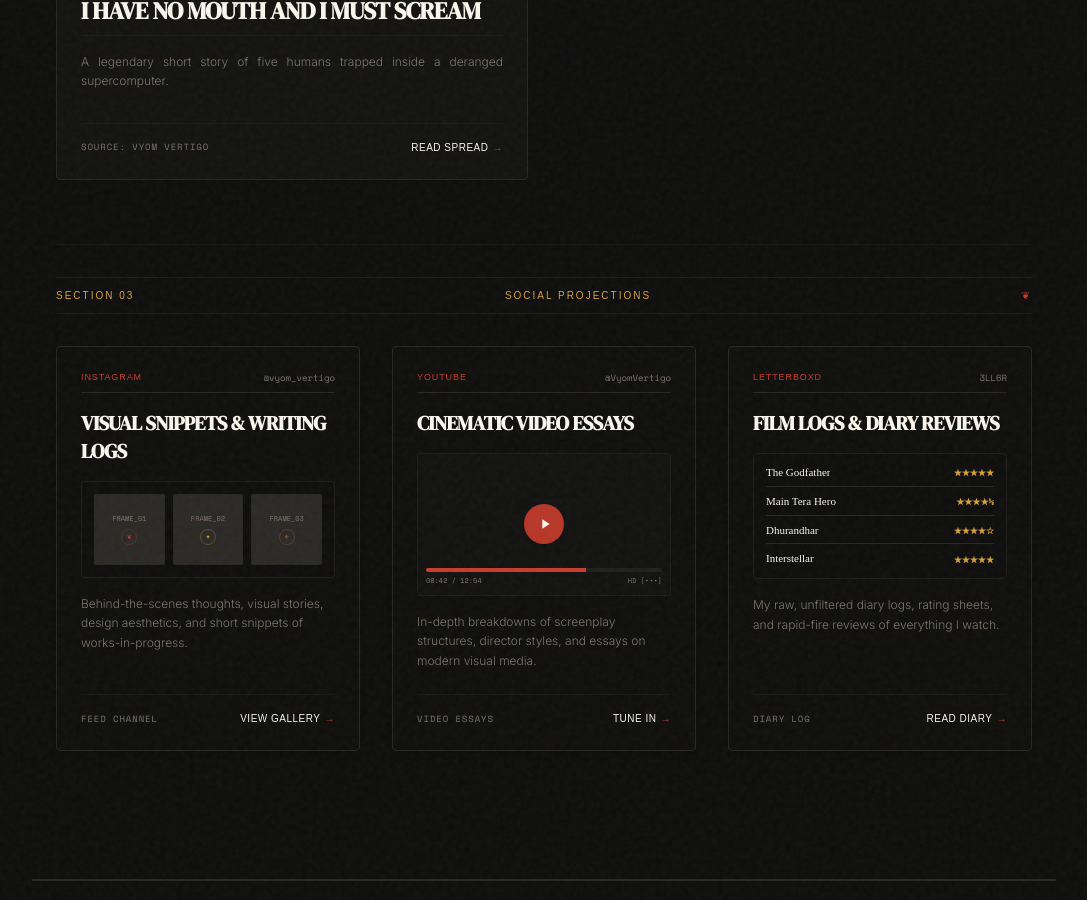
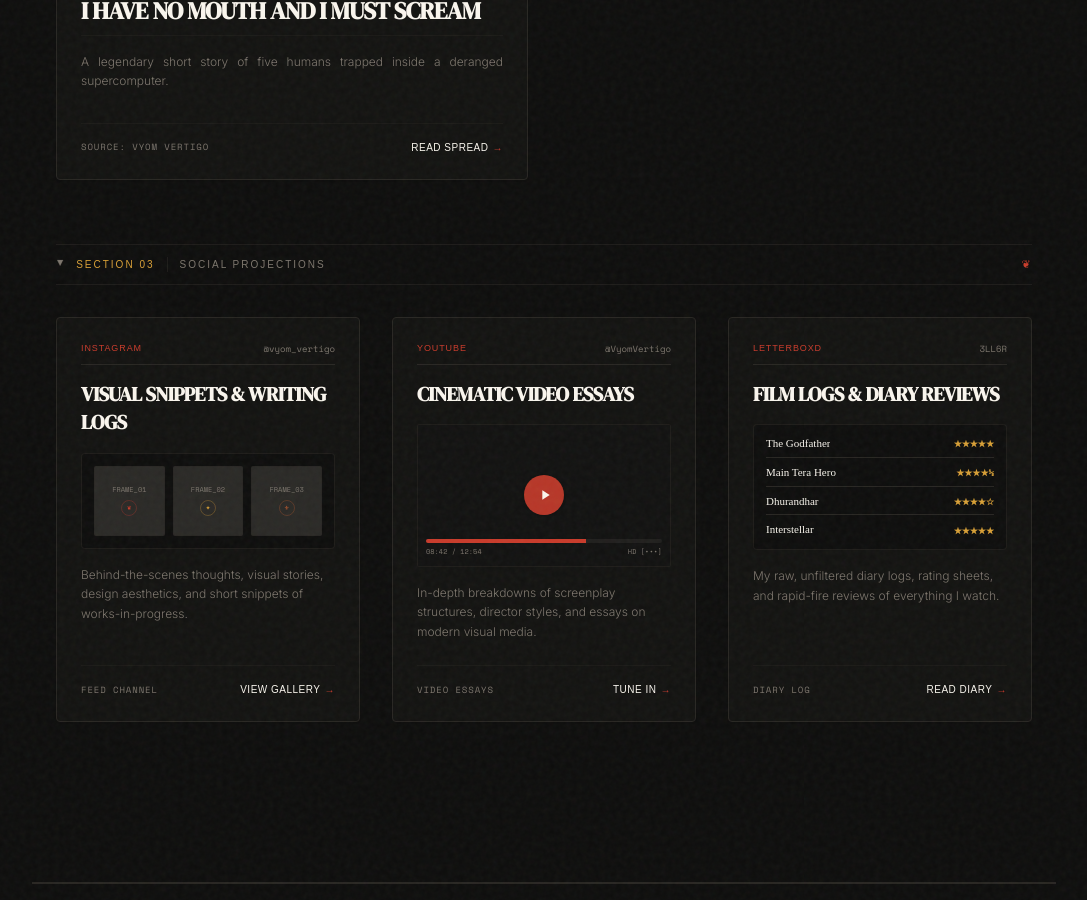
Before and after one commit to Vyom11/vyom_vertigo, a Jekyll site: the page built from portfolio.md, in a window 1280 px wide and 900 px high, scrolled down 2387 px. Shown: the whole window, without its empty margins (96-1183 px from the left). Built offline with Jekyll 4.4.1, drawn with Linux system fonts in a browser that asks for light colours; nearby versions of some CDN libraries; some web fonts are replaced.

Commit message:
feat: limit homepage post display to three entries and refactor portfolio section into a collapsible details component

```diff
--- a/portfolio.md
+++ b/portfolio.md
@@ -120,16 +120,20 @@
   </details>
 
   <!-- Section 03: Channel Portals -->
-  <section class="pt-8 border-t border-brandBorder/40">
-    <div class="w-full border-t border-b border-brandBorder/60 py-2.5 mb-8 flex justify-between items-center text-[10px] font-retroSans tracking-[0.2em] text-brandYellow uppercase">
-      <span>Section 03</span>
-      <span>Social Projections</span>
-      <span class="text-brandRed">❦</span>
-    </div>
+  <details class="group select-none" open>
+    <!-- Category Header Border -->
+    <summary class="w-full border-t border-b border-brandBorder/60 py-3 mb-8 flex justify-between items-center text-[10px] font-retroSans tracking-[0.2em] text-brandYellow uppercase cursor-pointer hover:text-brandWhite transition-colors duration-300 list-none [&::-webkit-details-marker]:hidden">
+      <div class="flex items-center gap-3">
+        <span class="text-brandMuted group-open:rotate-90 transition-transform duration-300 text-[8px] transform origin-center">▶</span>
+        <span>Section 03</span>
+        <span class="text-brandMuted border-l border-brandBorder/60 pl-3">Social Projections</span>
+      </div>
+      <span class="text-brandRed group-open:scale-110 transition-transform duration-300">❦</span>
+    </summary>
 
-    <div class="grid md:grid-cols-3 gap-8">
+    <div class="grid md:grid-cols-3 gap-8 mb-8">
       <!-- Instagram Portal Card -->
-      <div class="bg-charcoalDark/40 border border-brandBorder hover:border-brandYellow/40 rounded p-6 flex flex-col justify-between h-full group transition-all duration-300 relative shadow-md">
+      <div class="bg-charcoalLight/20 border border-brandBorder hover:border-brandYellow/40 p-6 rounded flex flex-col justify-between h-full group transition-all duration-300 relative shadow-sm animate-fade-in">
         <div>
           <!-- Header -->
           <div class="flex justify-between items-center mb-4 border-b border-brandBorder pb-2">
@@ -178,7 +182,7 @@
       </div>
 
       <!-- YouTube Portal Card -->
-      <div class="bg-charcoalDark/40 border border-brandBorder hover:border-brandYellow/40 rounded p-6 flex flex-col justify-between h-full group transition-all duration-300 relative shadow-md">
+      <div class="bg-charcoalLight/20 border border-brandBorder hover:border-brandYellow/40 p-6 rounded flex flex-col justify-between h-full group transition-all duration-300 relative shadow-sm animate-fade-in">
         <div>
           <!-- Header -->
           <div class="flex justify-between items-center mb-4 border-b border-brandBorder pb-2">
@@ -227,7 +231,7 @@
       </div>
 
       <!-- Letterboxd Portal Card -->
-      <div class="bg-charcoalDark/40 border border-brandBorder hover:border-brandYellow/40 rounded p-6 flex flex-col justify-between h-full group transition-all duration-300 relative shadow-md">
+      <div class="bg-charcoalLight/20 border border-brandBorder hover:border-brandYellow/40 p-6 rounded flex flex-col justify-between h-full group transition-all duration-300 relative shadow-sm animate-fade-in">
         <div>
           <!-- Header -->
           <div class="flex justify-between items-center mb-4 border-b border-brandBorder pb-2">
@@ -273,5 +277,5 @@
         </div>
       </div>
     </div>
-  </section>
+  </details>
 </div>
```
Also changed, not shown: index.html (+7 -2 lines).
